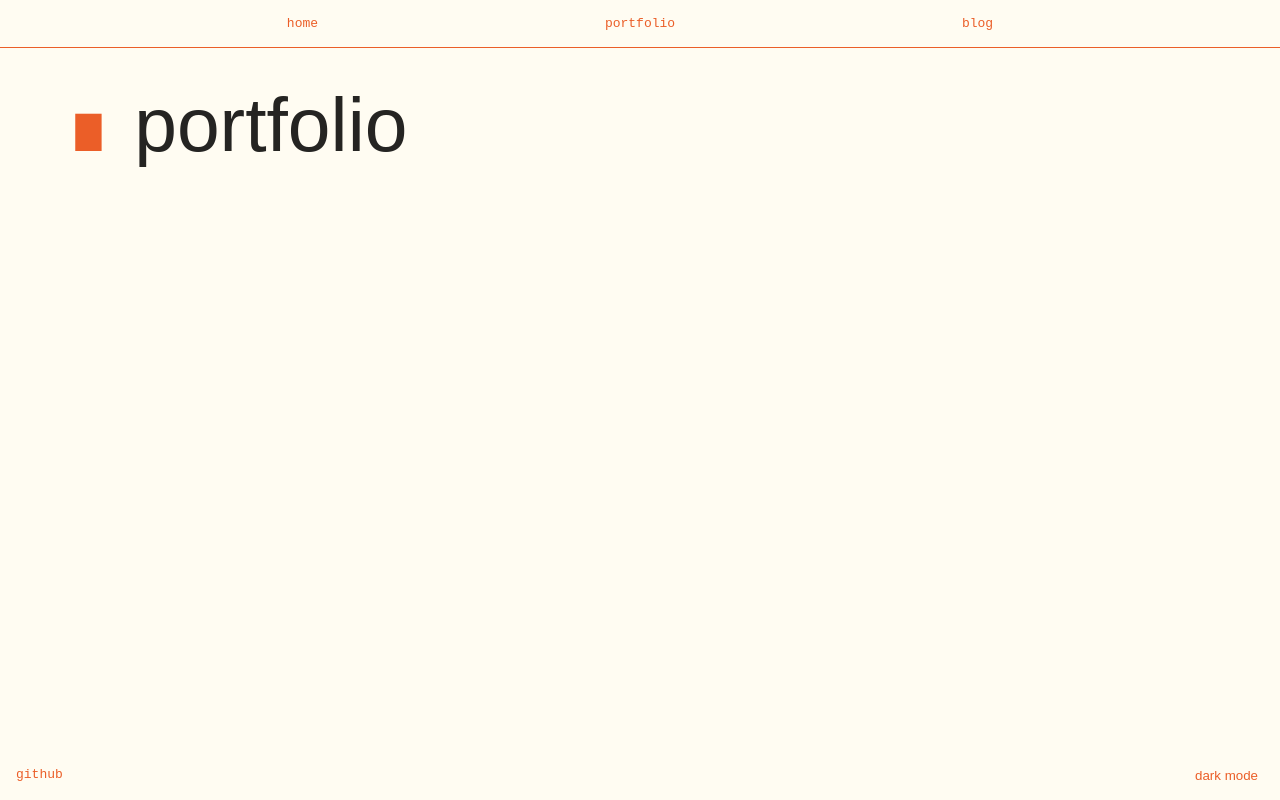
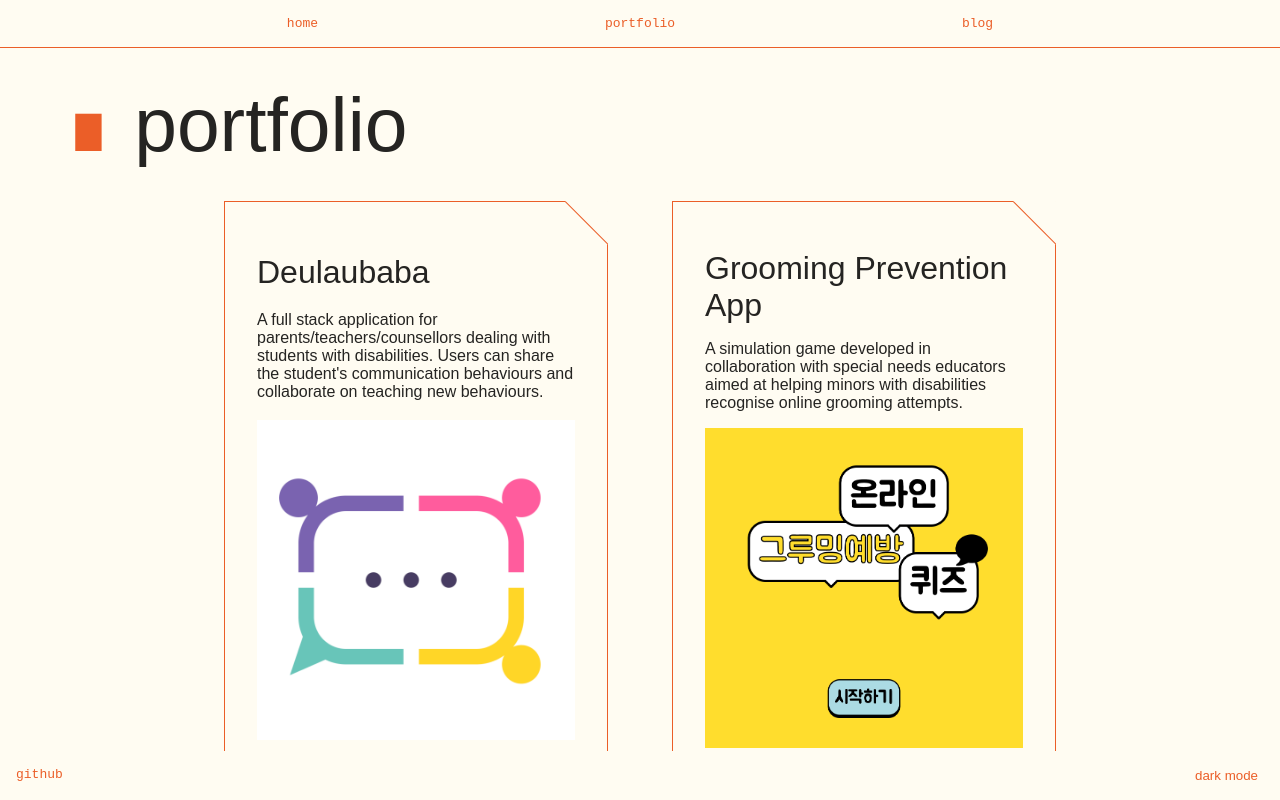
Before and after one commit to niallantony/Blog, a SvelteKit app: page /portfolio in a window 1280 px wide. Built offline with nearby package versions, Linux system fonts and the light colour scheme; a web font is replaced by a local one.

Commit message:
Create portfolio page

```diff
--- /dev/null
+++ b/src/lib/Project.svelte
@@ -0,0 +1,93 @@
+<script>
+  import Icon from "@iconify/svelte";
+  const { title, description, image, stack, link, repo } = $props();
+</script>
+
+<div class="project-card">
+  <div class="stack">
+    {#each stack as skill}
+      <Icon icon={skill} width="3em" />
+    {/each}
+  </div>
+  <h3>{title}</h3>
+  <p>{description}</p>
+  <div
+    class="imgframe"
+    style="background-image: url({image}); background-position: center; background-size: cover; background-repeat: no-repeat"
+  ></div>
+  <div class="links">
+    <a href={link}>View Project</a>
+    <a href={repo}>View Repo</a>
+  </div>
+</div>
+
+<style>
+  .project-card {
+    display: grid;
+    padding: 2rem;
+    margin: 2rem 2rem;
+    box-sizing: border-box;
+    max-width: 450px;
+    border: solid 1px var(--accent);
+    box-shadow:
+      0 9px 0 0 var(--dark),
+      0 10px 0 0 var(--accent);
+    position: relative;
+    width: 30%;
+  }
+  .project-card:hover {
+    transform: scale(110%);
+    transition: transform 0.5s;
+  }
+  .project-card h3 {
+    font-size: 2em;
+    margin: 1rem 0 0;
+    padding: 0;
+  }
+  .project-card h3::before {
+    content: "";
+    margin: 0;
+  }
+  .imgframe {
+    width: 100%;
+    height: 20em;
+  }
+  .project-card::after {
+    content: "";
+    border-bottom: solid 1px var(--accent);
+    background-color: var(--dark);
+    transform: rotate(45deg);
+    transform-origin: 0% 100%;
+    right: -18px;
+    top: -31px;
+    width: 60px;
+    height: 30px;
+    position: absolute;
+    z-index: 30;
+  }
+  .stack {
+    display: flex;
+    gap: 4px;
+  }
+  .links {
+    width: 100%;
+    display: flex;
+    justify-content: space-evenly;
+    margin-top: 1rem;
+  }
+  .links a {
+    font-family: monospace;
+    margin: 0.5rem 0;
+    color: var(--accent);
+  }
+  .links a:hover {
+    color: var(--light);
+  }
+
+  @media only screen and (max-width: 1130px) {
+    .project-card {
+      width: 100%;
+      margin: 2rem 1rem;
+    }
+  }
+</style>
--- a/src/lib/projectBlurbs.js
+++ b/src/lib/projectBlurbs.js
@@ -1,3 +1,8 @@
+import groomingPrevention from "$lib/assets/groomingProjectSplash.png";
+import deulaubaba from "$lib/assets/deulaubaba.png";
+import cvBuilder from "$lib/assets/cvBuilder.png";
+import weatherApp from "$lib/assets/weatherApp.png";
+
 export const projects = [
   {
     en: {
@@ -8,16 +13,15 @@ export const projects = [
     kr: {
       title: "들어바바",
       description:
-        "A simulation game developed in collaboration with special needs educators aimed at helping minors with disabilities recognise online grooming attempts.",
+        "장애 학생을 지원하는 교사·상담사·보호자를 위한 풀스택 협업 애플리케이션. 학생의 의사소통 행동을 공유하고 새로운 행동 교육에 함께 참여할 수 있습니다",
     },
-    image: "deulaubaba",
+    image: deulaubaba,
     stack: [
       "skill-icons:react-light",
       "skill-icons:typescript",
       "skill-icons:spring-light",
       "skill-icons:postgresql-light",
     ],
-    live: "https://niallantony.github.io/groomingPrevention/",
     github: "https://github.com/niallantony/deulaubaba",
   },
   {
@@ -29,11 +33,16 @@ export const projects = [
     kr: {
       title: "온라인 그루밍예방 퀴즈",
       description:
-        "A simulation game developed in collaboration with special needs educators aimed at helping minors with disabilities recognise online grooming attempts.",
+        "특수교육 교사들과 공동 개발한 발달장애인 대상 온라인 그루밍 예방 교육을 위한 채팅 시뮬레이션 게임.",
     },
-    image: "groomingPrevention",
+    image: groomingPrevention,
     stack: ["skill-icons:svelte", "skill-icons:vite-light"],
+    live: "https://niallantony.github.io/groomingPrevention/",
+    github: "https://github.com/niallantony/groomingPrevention",
   },
+];
+
+export const moreProjects = [
   {
     en: {
       title: "CV Building App",
@@ -41,17 +50,13 @@ export const projects = [
     },
     kr: {
       title: "이력서 만드는 도구",
-      description:
-        "a simulation game developed in collaboration with special needs educators aimed at helping minors with disabilities recognise online grooming attempts.",
+      description: "이력서를 작성할 수 있는 간단한 React 웹 애플리케이션.",
     },
-    image: "cvBuilder",
+    image: cvBuilder,
     stack: ["skill-icons:react-light", "skill-icons:vite-light"],
     live: "https://keen-bavarois-da7113.netlify.app",
     github: "https://github.com/niallantony/cv-app?tab=readme-ov-file",
   },
-];
-
-export const moreProjects = [
   {
     en: {
       title: "Weather App",
@@ -59,10 +64,9 @@ export const moreProjects = [
     },
     kr: {
       title: "여러 게임",
-      description:
-        "a simulation game developed in collaboration with special needs educators aimed at helping minors with disabilities recognise online grooming attempts.",
+      description: "API 활용 학습을 위해 제작한 간단한 웹 기반 날씨 앱",
     },
-    image: "weatherApp",
+    image: weatherApp,
     stack: [
       "skill-icons:javascript",
       "skill-icons:css",
@@ -71,20 +75,4 @@ export const moreProjects = [
     live: "https://niallantony.github.io/Weather-App/",
     github: "https://github.com/niallantony/Weather-App",
   },
-  {
-    en: {
-      title: "Learning Exercises",
-      description:
-        "A selection of small games and toys programmed using vanilla Javascript as learning exercises",
-    },
-    kr: {
-      title: "여러 게임",
-      description:
-        "a simulation game developed in collaboration with special needs educators aimed at helping minors with disabilities recognise online grooming attempts.",
-    },
-    image: "cvbuilder",
-    stack: ["skill-icons:javascript"],
-    live: "https://niallantony.github.io/Battleships/",
-    github: "https://github.com/niallantony/Battleships?tab=readme-ov-file",
-  },
 ];
--- a/src/routes/(menubar)/portfolio/+page.svelte
+++ b/src/routes/(menubar)/portfolio/+page.svelte
@@ -1,4 +1,22 @@
+<script>
+  import { projects, moreProjects } from "$lib/projectBlurbs";
+  import Project from "$lib/Project.svelte";
+  const all = projects.concat(moreProjects);
+</script>
+
 <h1>Portfolio</h1>
+
+<section id="projects" class="container">
+  {#each all as project}
+    <Project
+      title={project.en.title}
+      description={project.en.description}
+      image={project.image}
+      link={project.live}
+      repo={project.github}
+    />
+  {/each}
+</section>
 
 <style>
   h1 {
@@ -10,4 +28,10 @@
     content: "∎ ";
     color: var(--accent);
   }
+  .container {
+    display: flex;
+    flex-wrap: wrap;
+    justify-content: center;
+    width: 100%;
+  }
 </style>
```
Also changed, not shown: src/routes/(menubar)/+page.svelte (+5 -12 lines), src/routes/(menubar)/Project.svelte (deleted, +0 -78 lines), src/lib/i18n.js (renamed from src/routes/(menubar)/i18n.js), src/lib/translations.js (renamed from src/routes/(menubar)/translations.js).
